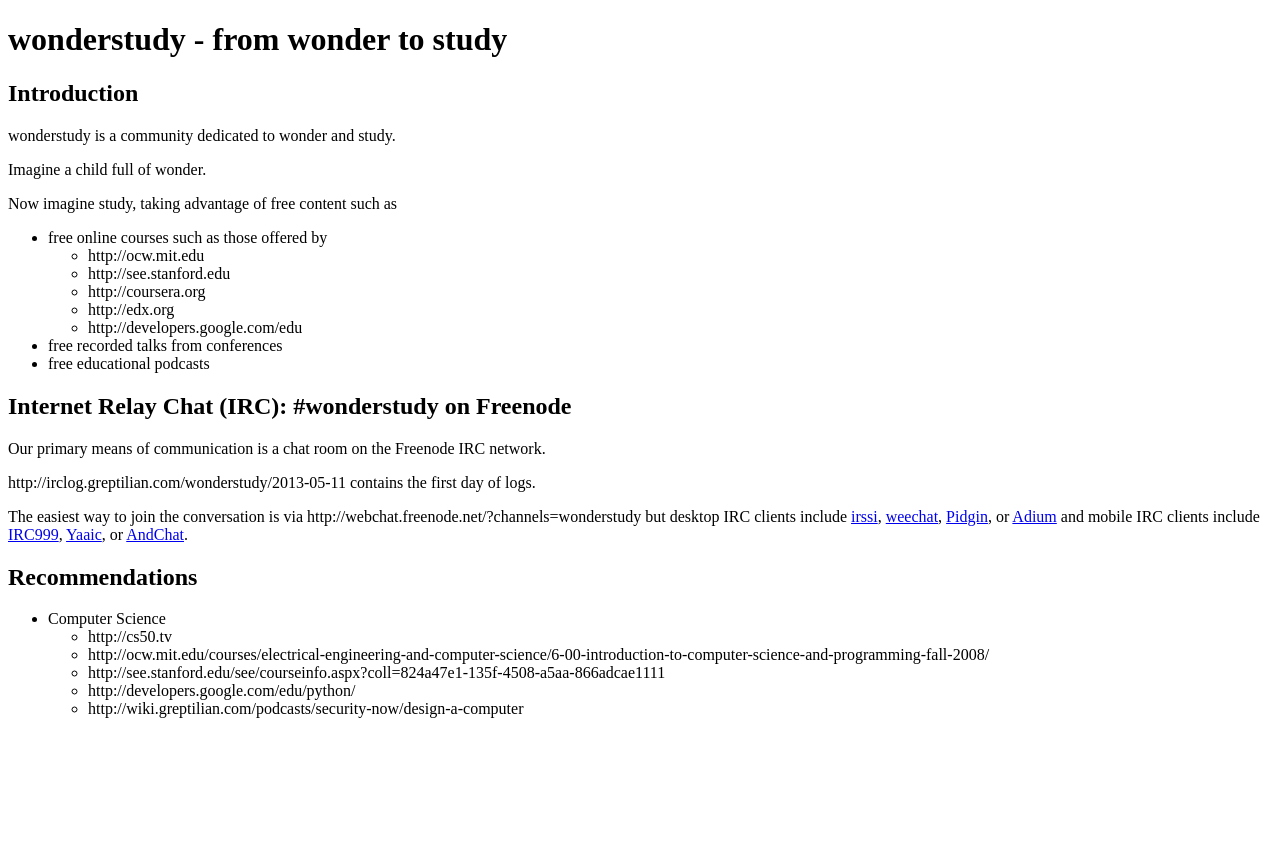
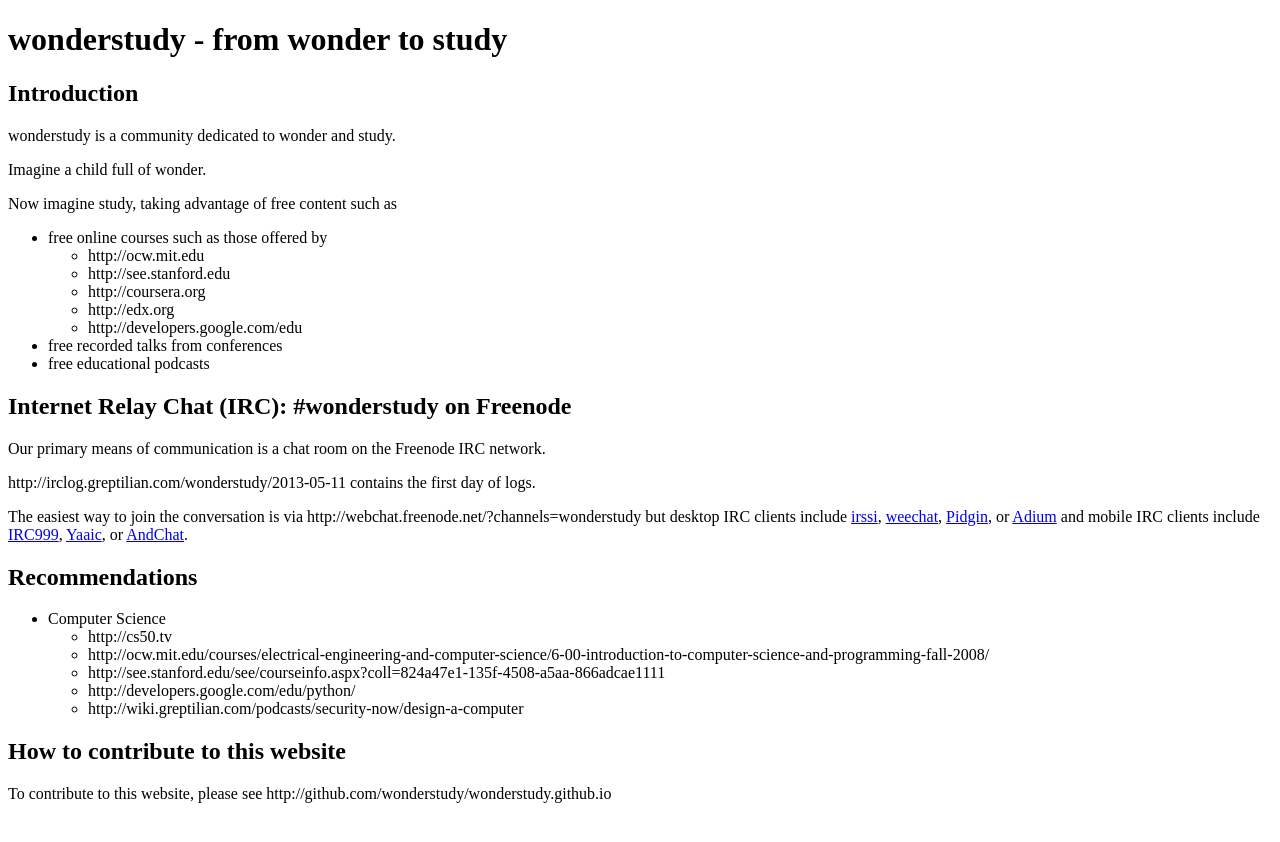
Before and after one commit to wonderstudy/wonderstudy.github.io, a Jekyll site: the page built from index.md, in a window 1280 px wide. Shown: the top 842 px of the page. Built offline with Jekyll 4.4.1, drawn with Linux system fonts in a browser that asks for light colours; Markdown is read by kramdown in place of the engine named in the settings.

Commit message:
link to website repo

```diff
--- a/index.md
+++ b/index.md
@@ -35,3 +35,7 @@ The easiest way to join the conversation is via http://webchat.freenode.net/?cha
     - http://see.stanford.edu/see/courseinfo.aspx?coll=824a47e1-135f-4508-a5aa-866adcae1111
     - http://developers.google.com/edu/python/
     - http://wiki.greptilian.com/podcasts/security-now/design-a-computer
+
+## How to contribute to this website
+
+To contribute to this website, please see http://github.com/wonderstudy/wonderstudy.github.io
```
